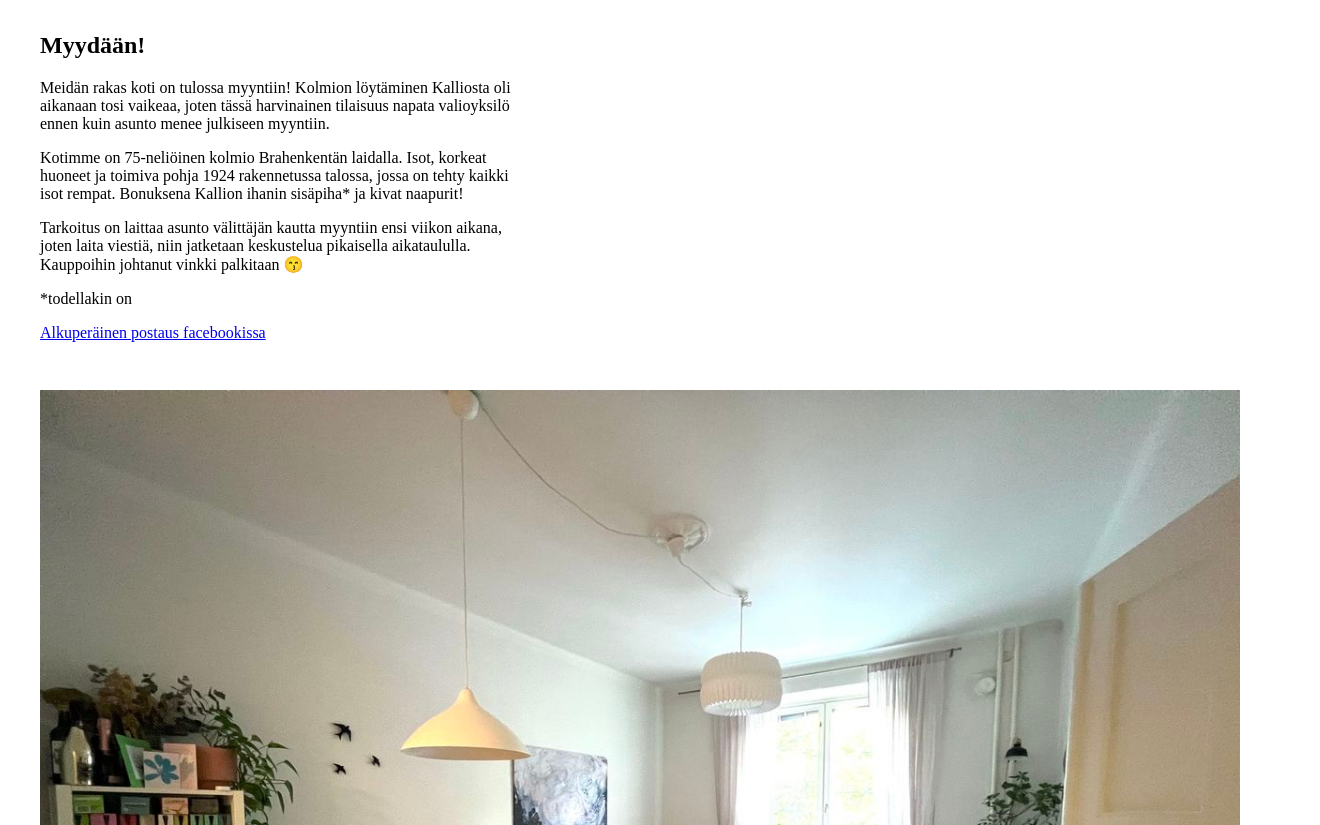
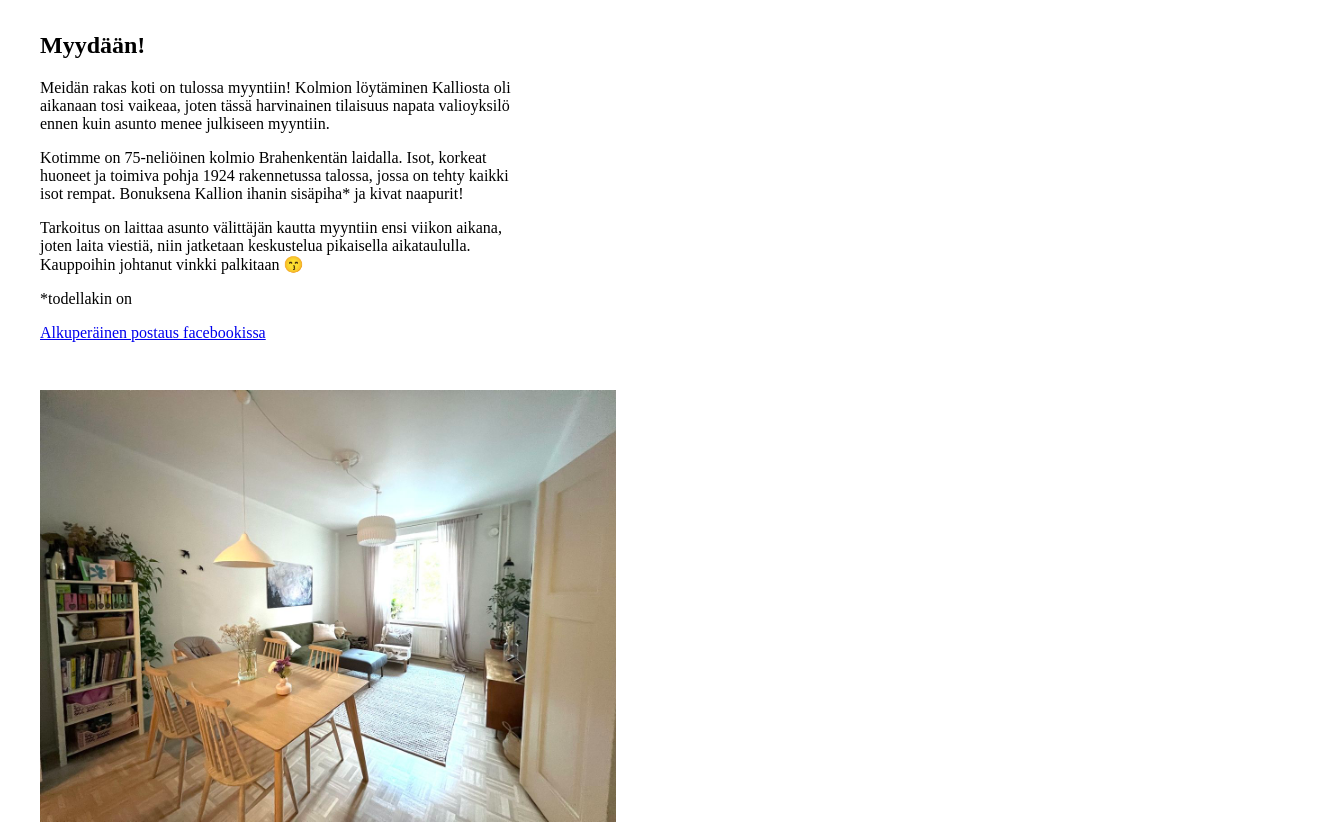
Before and after one commit to mporkola/mporkola.github.io, a plain HTML site: page index.html in a window 1280 px wide. Shown: the top 825 px of the page, 1320 px wide, since content can reach past the window. Drawn offline with Linux system fonts and the light colour scheme.

Commit message:
fix width

```diff
--- a/index.html
+++ b/index.html
@@ -3,7 +3,7 @@
   <head>
     <meta charset="UTF-8" />
     <meta http-equiv="X-UA-Compatible" content="IE=edge" />
-    <meta name="viewport" content="width=device-width, initial-scale=1.0" />
+    <meta name="viewport" content="width=device-width" />
     <meta property="og:title" content="Meidän asunto tulee myyntiin!" />
     <meta property="og:description" content="75-neliöinen kolmio Kalliossa" />
     <meta
@@ -13,9 +13,12 @@
     <title>Meiän asunto! 🏡</title>
 
     <style>
+      body {
+        width: 100%;
+        max-width: 40em;
+      }
       body > * {
         margin: 2em 5em 0 2em;
-        max-width: 40em;
       }
       img {
         max-width: calc(100% - 4em);
```
